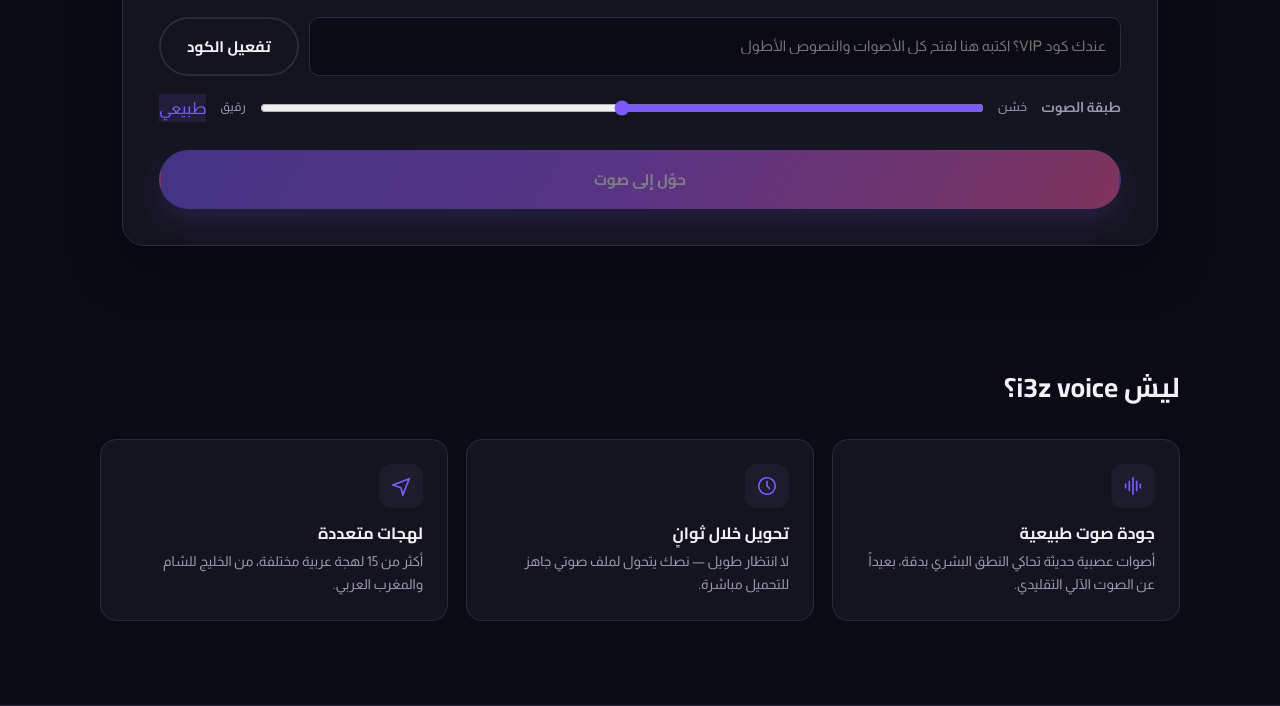
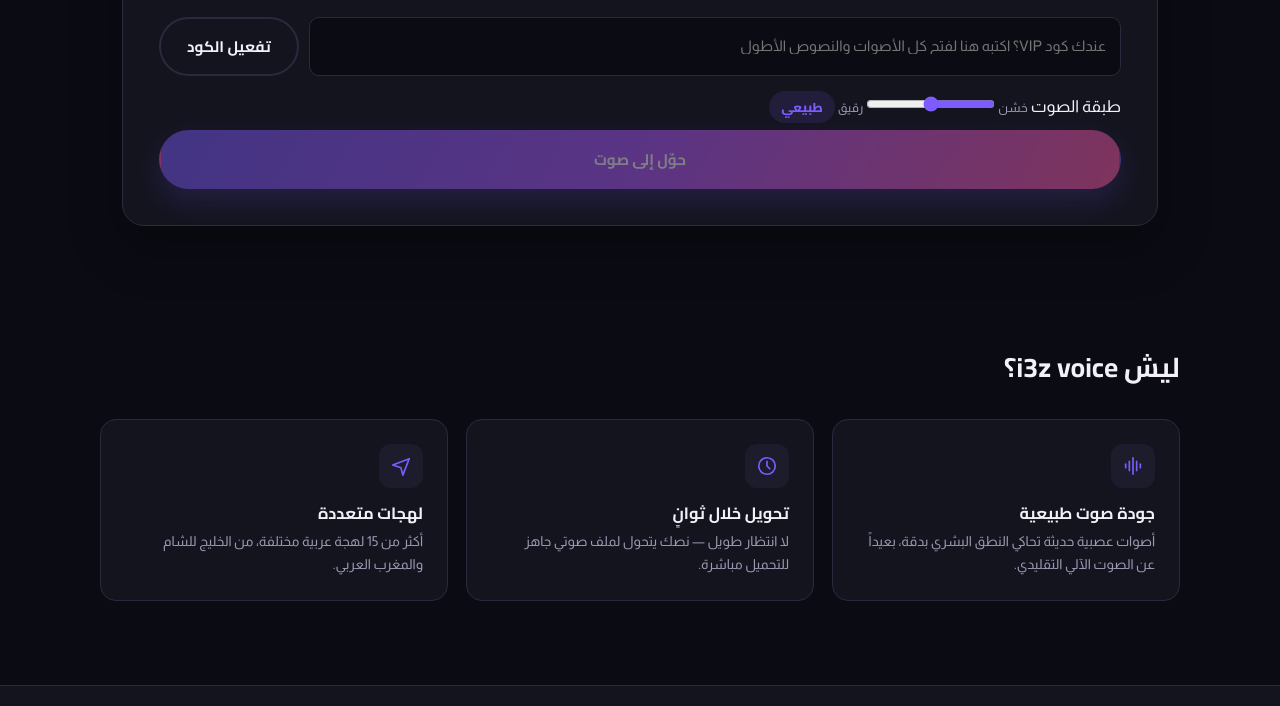
Before and after one commit to xmanx2464-byte/i3z-voice, a website: page index.html in a window 1280 px wide. Shown: the part 1324-2030 px from the top of the page. Drawn offline with Linux system fonts and the light colour scheme.

Commit message:
Update styles.css

```diff
--- a/styles.css
+++ b/styles.css
@@ -161,8 +161,10 @@
 .voice-card.locked{opacity:.62;}
 .voice-card.locked:hover{opacity:1;}
 
-.control-row{display:flex; align-items:center; gap:14px; margin:18px 0; flex-wrap:wrap;}
-.control-row label{font-weight:700; font-size:.88rem; color:var(--muted);}
+.quality-badge{
+  font-family:'Cairo',sans-serif; font-weight:800;
+  padding:4px 12px; border-radius:999px; font-size:.8rem;
+}
 input[type=range]{flex:1; accent-color:var(--accent);}
 select{
   border:1px solid var(--border); border-radius:8px; padding:9px 12px; font-size:.9rem;
```
